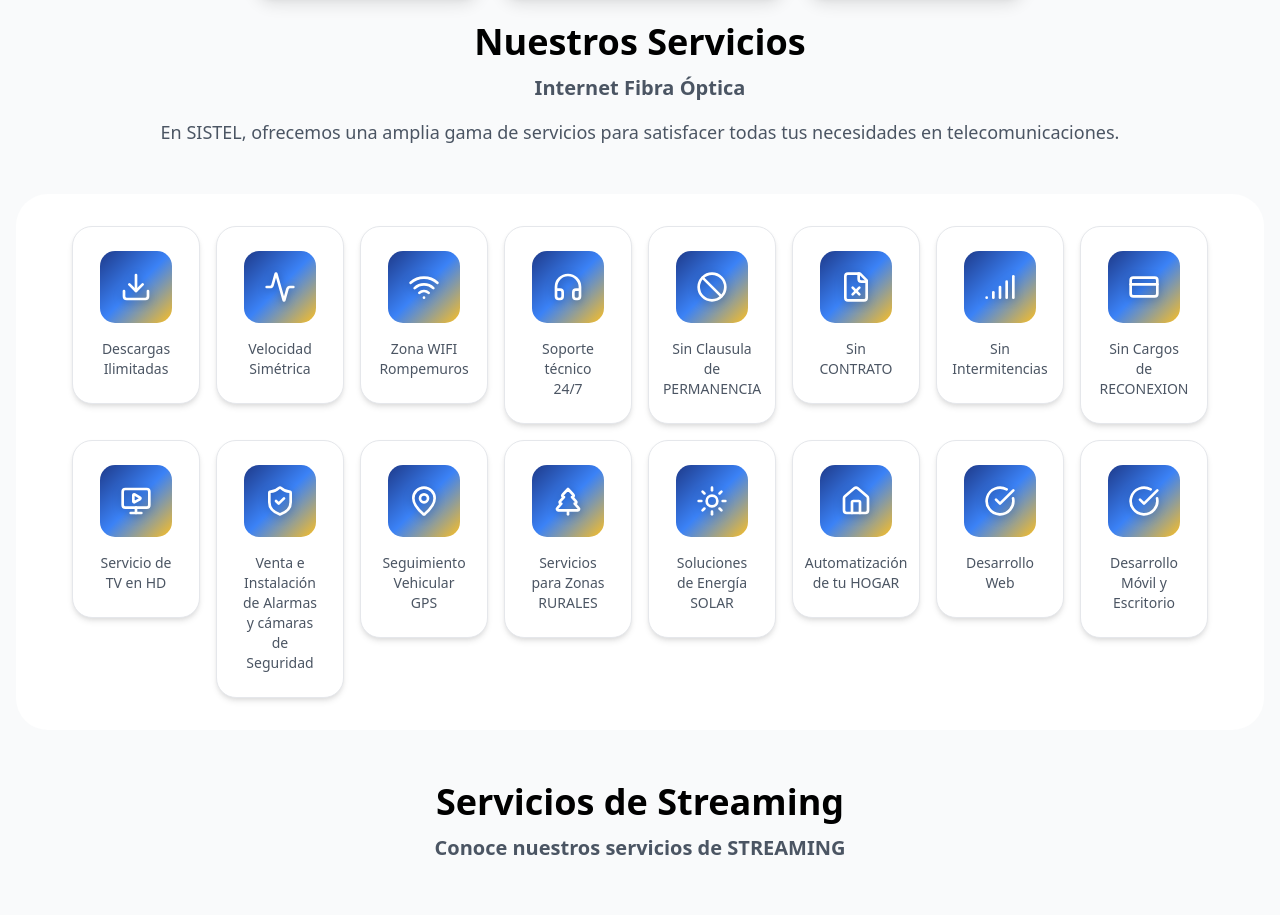
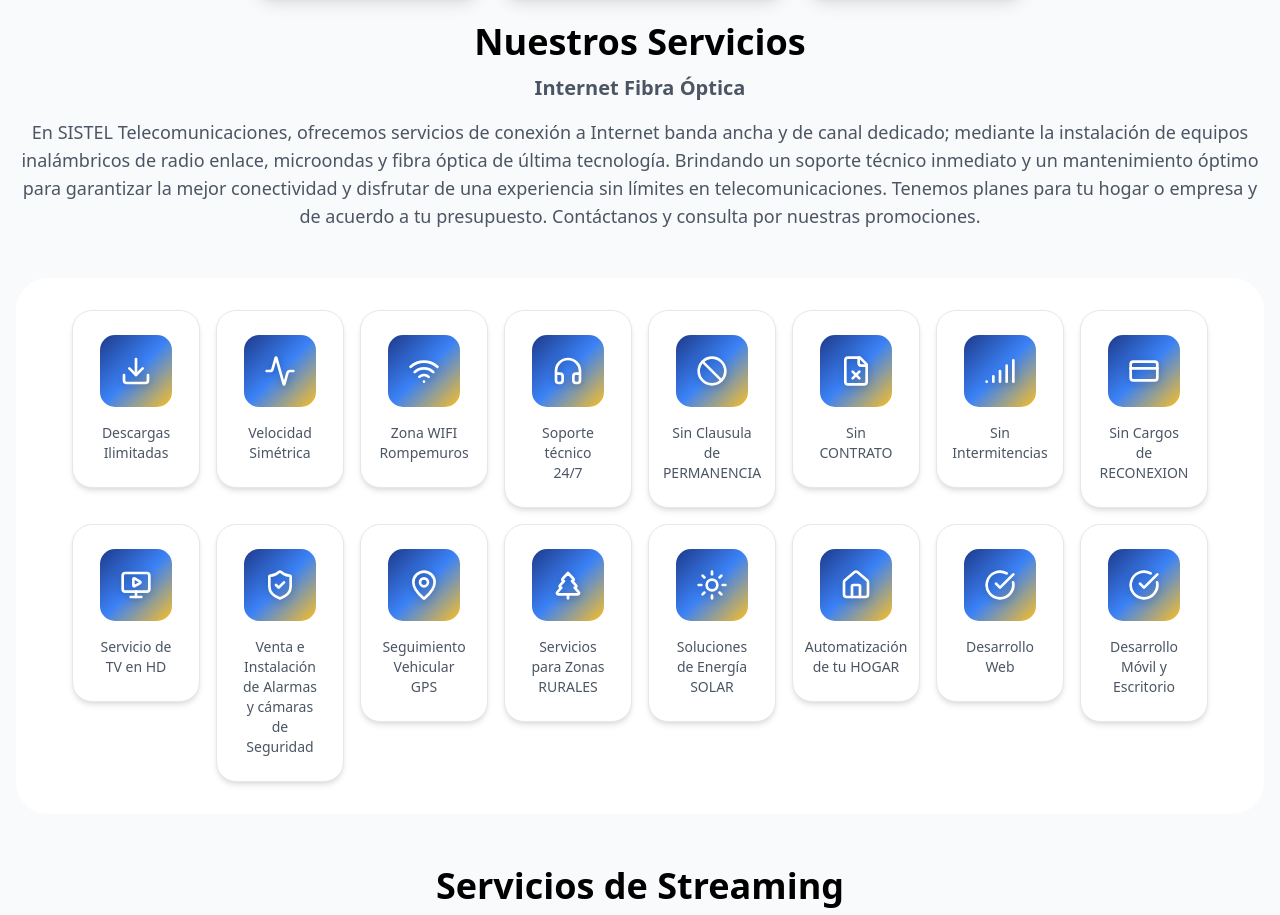
Before and after one commit to Juliangaritaa/proyecto-sistelcoPage-react, a React (Vite) app in the folder proyecto-sistelco-react/: page / in a window 1280 px wide. Shown: the part 866-1781 px from the top of the page. Built offline with nearby package versions, Linux system fonts and the light colour scheme.

Commit message:
change page description

```diff
--- a/proyecto-sistelco-react/src/data/dataSISTELCO.ts
+++ b/proyecto-sistelco-react/src/data/dataSISTELCO.ts
@@ -23,7 +23,7 @@
     servicios: {
         title: "Nuestros Servicios",
         subtitle: "Internet Fibra Óptica",
-        description: "En SISTEL, ofrecemos una amplia gama de servicios para satisfacer todas tus necesidades en telecomunicaciones.",
+        description: "En SISTEL Telecomunicaciones, ofrecemos servicios de conexión a Internet banda ancha y de canal dedicado; mediante la instalación de equipos inalámbricos  de radio enlace, microondas  y  fibra óptica de última tecnología. Brindando  un soporte técnico inmediato y un mantenimiento óptimo para garantizar la mejor conectividad y disfrutar de una experiencia sin límites en telecomunicaciones. Tenemos planes para tu hogar o empresa y de acuerdo a tu presupuesto. Contáctanos  y consulta por nuestras promociones.",
         servicesList: [
             { name: "Descargas Ilimitadas", icon: "Download" },
             { name: "Velocidad Simétrica", icon: "Activity" },
```
